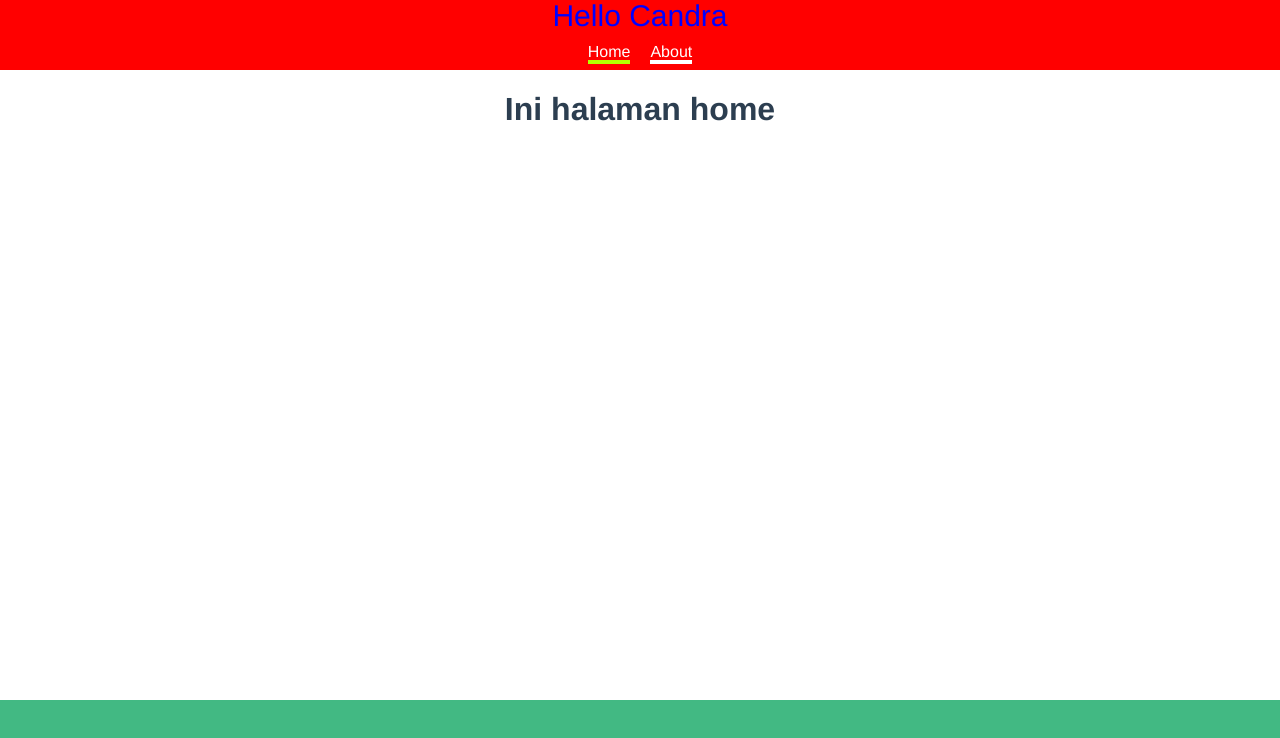
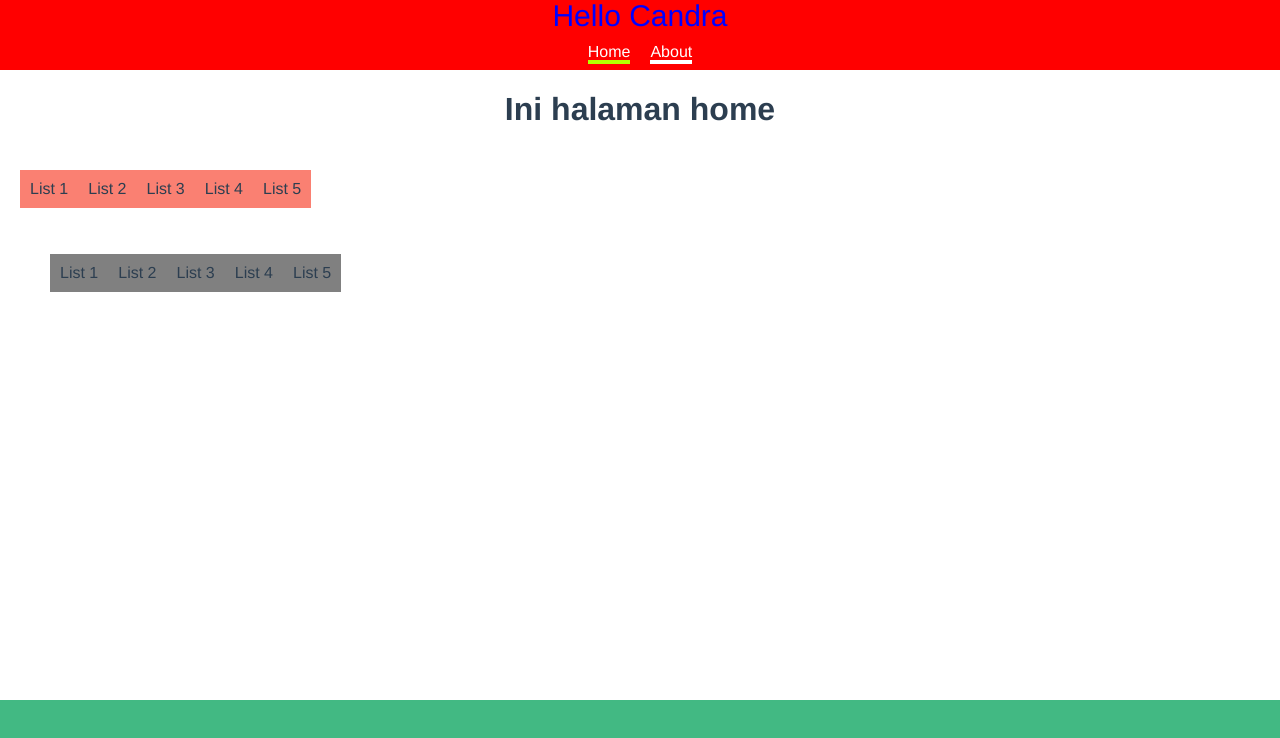
Before and after one commit to Chandra-Kurnia/sample-vue3, a Vue app: page / in a window 1280 px wide. Shown: the top 738 px of the page. Built offline with nearby package versions, Linux system fonts and the light colour scheme.

Commit message:
example mixin with arguments

```diff
--- a/src/scss/_mixins.scss
+++ b/src/scss/_mixins.scss
@@ -0,0 +1,21 @@
+// @mixin = create new mixin
+// @include = call mixin
+
+// simple mixin with arguments & default arguments
+@mixin list($bg-color: white, $margin-top: 0px, $margin-left: 0px) {
+    padding: 0;
+    margin-top: $margin-top;
+    margin-left: $margin-left;
+    list-style: none;
+    li {
+        padding: 10px;
+        display: inline-block;
+        background-color: $bg-color
+    }
+}
+
+@mixin flex($direction: row) {
+    display: flex;
+    align-content: left;
+    flex-direction: $direction;
+}
--- a/src/views/Home.vue
+++ b/src/views/Home.vue
@@ -1,9 +1,44 @@
 <template>
-    <h1>Ini halaman home</h1>
+  <h1>Ini halaman home</h1>
+  <div class="list">
+    <ul>
+      <li>List 1</li>
+      <li>List 2</li>
+      <li>List 3</li>
+      <li>List 4</li>
+      <li>List 5</li>
+    </ul>
+  </div>
+  <div class="list2">
+    <ul>
+      <li>List 1</li>
+      <li>List 2</li>
+      <li>List 3</li>
+      <li>List 4</li>
+      <li>List 5</li>
+    </ul>
+  </div>
 </template>
 
 <script>
 export default {
-    name: 'Home'
+  name: 'Home',
+};
+</script>
+
+<style lang="scss" scoped>
+.list{
+    /* call mixin */
+    @include flex();
+    ul{
+        @include list(salmon, 20px, 20px);
+    }
 }
-</script>
+
+.list2{
+    @include flex();
+    ul{
+        @include list(gray, 30px, 50px);
+    }
+}
+</style>
```
